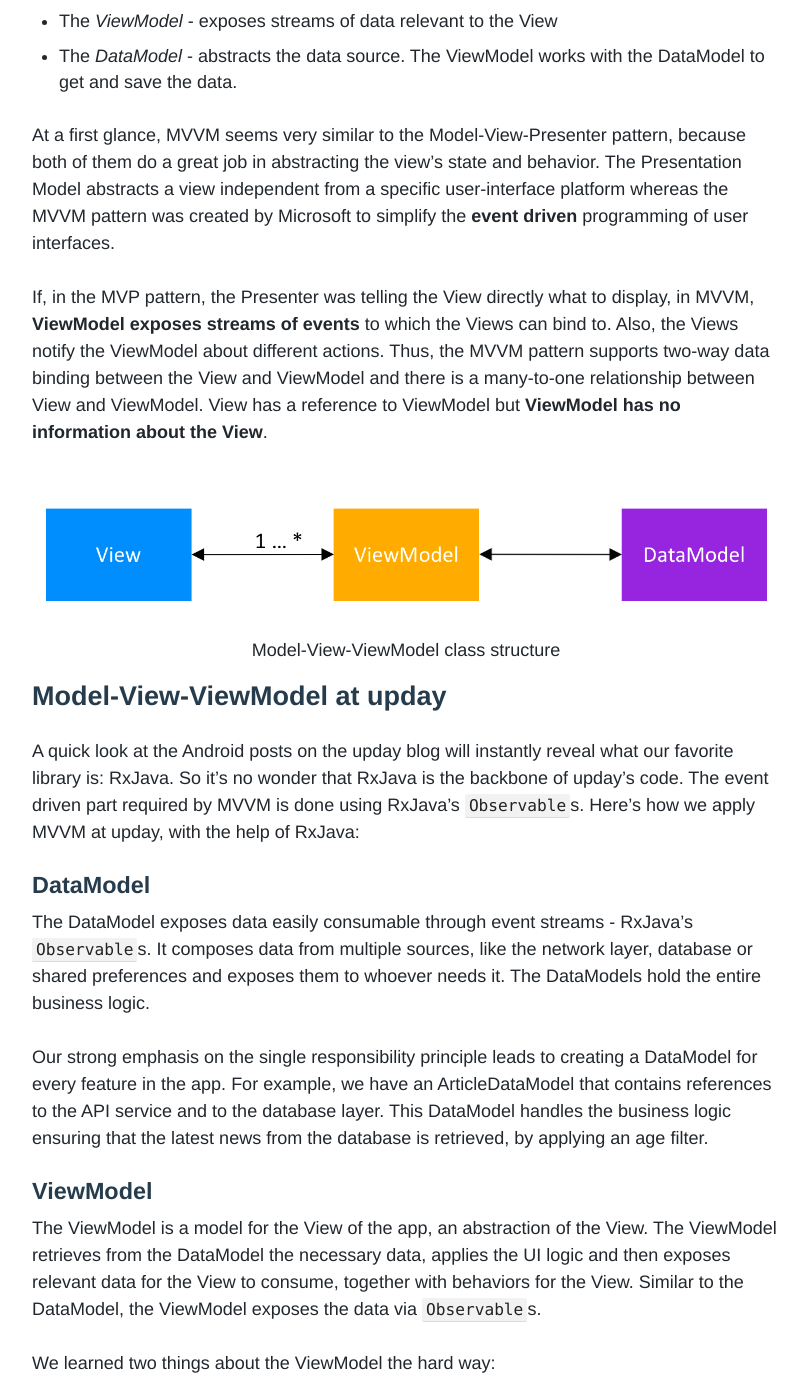
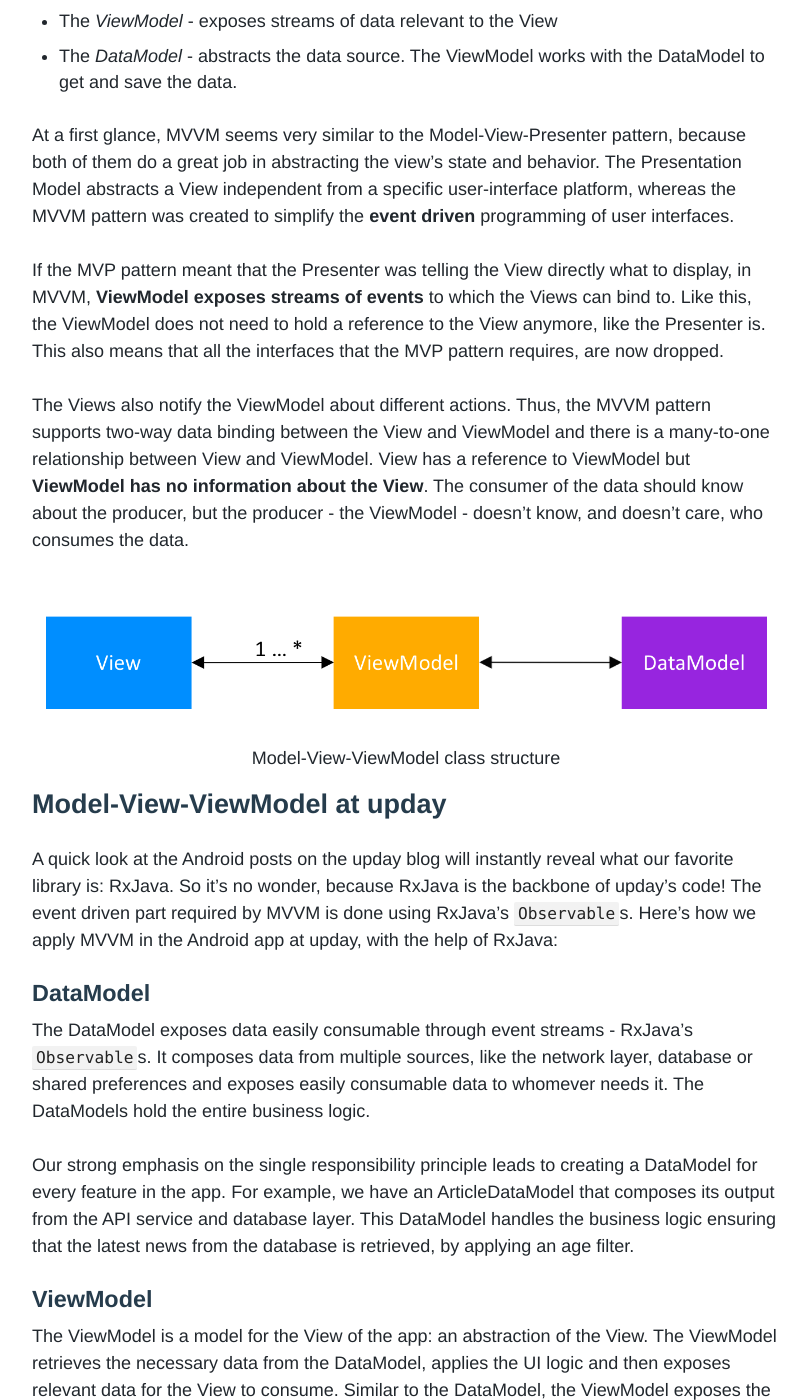
Before and after one commit to upday/upday.github.io, a Jekyll site: the page built from _posts/blog/2016-09-06-model-view-viewmodel.md, in a window 1280 px wide and 1400 px high, scrolled down 565 px. Shown: the whole window, without its empty margins (234-1041 px from the left). Built offline with Jekyll 4.4.1, drawn with Linux system fonts in a browser that asks for light colours; nearby versions of some CDN libraries; some web fonts are replaced; comment, search, counter and statistics services are not loaded; some of the changed text lies outside the part shown.

Commit message:
review changes

```diff
--- a/_posts/blog/2016-09-06-model-view-viewmodel.md
+++ b/_posts/blog/2016-09-06-model-view-viewmodel.md
@@ -19,9 +19,11 @@ The main players in the MVVM pattern are:
 * The *ViewModel* - exposes streams of data relevant to the View
 * The *DataModel* - abstracts the data source. The ViewModel works with the DataModel to get and save the data.
 
-At a first glance, MVVM seems very similar to the Model-View-Presenter pattern, because both of them do a great job in abstracting the view's state and behavior. The Presentation Model abstracts a view independent from a specific user-interface platform whereas the MVVM pattern was created by Microsoft to simplify the **event driven** programming of user interfaces.
+At a first glance, MVVM seems very similar to the Model-View-Presenter pattern, because both of them do a great job in abstracting the view's state and behavior. The Presentation Model abstracts a View independent from a specific user-interface platform, whereas the MVVM pattern was created to simplify the **event driven** programming of user interfaces.
 
-If, in the MVP pattern, the Presenter was telling the View directly what to display, in MVVM, **ViewModel exposes streams of events** to which the Views can bind to. Also, the Views notify the ViewModel about different actions. Thus, the MVVM pattern supports two-way data binding between the View and ViewModel and there is a many-to-one relationship between View and ViewModel. View has a reference to ViewModel but **ViewModel has no information about the View**.
+If the MVP pattern meant that the Presenter was telling the View directly what to display, in MVVM, **ViewModel exposes streams of events** to which the Views can bind to. Like this, the ViewModel does not need to hold a reference to the View anymore, like the Presenter is. This also means that all the interfaces that the MVP pattern requires, are now dropped.
+
+The Views also notify the ViewModel about different actions. Thus, the MVVM pattern supports two-way data binding between the View and ViewModel and there is a many-to-one relationship between View and ViewModel. View has a reference to ViewModel but **ViewModel has no information about the View**. The consumer of the data should know about the producer, but the producer - the ViewModel - doesn't know, and doesn't care, who consumes the data.
 
 <center>
 <picture>
@@ -32,25 +34,25 @@ If, in the MVP pattern, the Presenter was telling the View directly what to disp
 
 ## Model-View-ViewModel at upday
 
-A quick look at the Android posts on the upday blog will instantly reveal what our favorite library is: RxJava. So it’s no wonder that RxJava is the backbone of upday's code. The event driven part required by MVVM is done using RxJava’s `Observable`s. Here's how we apply MVVM at upday, with the help of RxJava:
+A quick look at the Android posts on the upday blog will instantly reveal what our favorite library is: RxJava. So it’s no wonder, because RxJava is the backbone of upday's code! The event driven part required by MVVM is done using RxJava’s `Observable`s. Here's how we apply MVVM in the Android app at upday, with the help of RxJava:
 
 ### DataModel
 
-The DataModel exposes data easily consumable through event streams - RxJava's `Observable`s. It composes data from multiple sources, like the network layer, database or shared preferences and exposes them to whoever needs it. The DataModels hold the entire business logic.
+The DataModel exposes data easily consumable through event streams - RxJava's `Observable`s. It composes data from multiple sources, like the network layer, database or shared preferences and exposes easily consumable data to whomever needs it. The DataModels hold the entire business logic.
 
-Our strong emphasis on the single responsibility principle leads to creating a DataModel for every feature in the app. For example, we have an ArticleDataModel that contains references to the API service and to the database layer. This DataModel handles the business logic ensuring that the latest news from the database is retrieved, by applying an age filter.
+Our strong emphasis on the single responsibility principle leads to creating a DataModel for every feature in the app. For example, we have an ArticleDataModel that composes its output from the API service and database layer. This DataModel handles the business logic ensuring that the latest news from the database is retrieved, by applying an age filter.
 
 ### ViewModel
 
-The ViewModel is a model for the View of the app, an abstraction of the View. The ViewModel retrieves from the DataModel the necessary data, applies the UI logic and then exposes relevant data for the View to consume, together with behaviors for the View. Similar to the DataModel, the ViewModel exposes the data via `Observable`s.
+The ViewModel is a model for the View of the app: an abstraction of the View. The ViewModel retrieves the necessary data from the DataModel, applies the UI logic and then exposes relevant data for the View to consume. Similar to the DataModel, the ViewModel exposes the data via `Observable`s.
 
 We learned two things about the ViewModel the hard way:
 
-* The ViewModel should expose states for the View, rather than just events. For example, if we need to display the name and the email address of a `User`, rather than creating two streams for this, we create a `DisplayableUser` object that encapsulates the two fields. The stream will emit every time the display name or the email change. Like this, we ensure that our View always displays the current state of the `User`.
+* The ViewModel should expose states for the View, rather than just events. For example, if we need to display the name and the email address of a `User`, rather than creating two streams for this, we create a `DisplayableUser` object that encapsulates the two fields. The stream will emit every time the display name or the email changes. This way, we ensure that our View always displays the current state of the `User`.
 
 * We should make sure that every action of the user goes through the ViewModel and that any possible logic of the View is moved in the ViewModel.
 
-We shared more details about these two topics in a blog post about <a href="https://upday.github.io/mvvm_rx_common_mistakes">common mistakes in MVVM + RxJava</a>.
+We wrote about these two topics in a blog post about <a href="https://upday.github.io/mvvm_rx_common_mistakes">common mistakes in MVVM + RxJava</a>.
 
 ### View
 
@@ -98,36 +100,34 @@ In case the MVVM View is a custom Android `View`, the binding is done in the con
 
 ## Testability Of The Model-View-ViewModel Classes
 
-One of the main reasons why we love the Model-View-ViewModel pattern is its high degree of testability.
+One of the main reasons why we love the Model-View-ViewModel pattern is that it is so easy to test.
 
 ### DataModel
 
-The inversion of control pattern, heavily applied in our code, and the lack of any Android classes, make the DataModel easy to unit test.
+The use of <a href="https://en.wikipedia.org/wiki/Inversion_of_control">inversion of control pattern</a>, heavily applied in our code, and the lack of any Android classes, facilitate the implementation of unit tests of the DataModel.
 
 ### ViewModel
 
-The ViewModel exposes streams of data to whoever needs to consume it. We see the Views and the unit tests as two different types of data consumers.
+We see the Views and the unit tests as two different types of consumers of data from the ViewModel.
 The ViewModel is completely separated from the UI or any Android classes, therefore straightforward to unit test.
 
-Considering the following example where the ViewModel just exposes some data from the DataModel:
+Consider the following example where the ViewModel just exposes some data from the DataModel:
 
 {% highlight java %}
 public class ViewModel {
-    @NonNull
     private final IDataModel mDataModel;
 
-    public ViewModel(@NonNull final IDataModel dataModel) {
+    public ViewModel(IDataModel dataModel) {
         mDataModel = dataModel;
     }
 
-    @NonNull
     public Observable<Data> getSomeData() {
         return mDataModel.getSomeData();
     }
 }
 {% endhighlight %}
 
-The tests for the ViewModel are easy to implement. With the help of Mockito, we are mocking the DataModel and we control the returned data for the methods used. Then, we make sure that when we subscribe to the `Observer` returned by `getSomeData()`, the expected data is emitted.
+The tests for the ViewModel are easy to implement. With the help of Mockito, we are mocking the DataModel and we control the returned data for the methods used. Then, we make sure that when we subscribe to the `Observable` returned by `getSomeData()`, the expected data is emitted.
 
 {% highlight java %}
 public class ViewModelTest {
@@ -146,7 +146,7 @@ public class ViewModelTest {
 
     @Test
     public void testGetSomeData_emitsCorrectData() {
-        SomeData data = new SomeData;
+        SomeData data = new SomeData();
         Mockito.when(mDataModel.getSomeData()).thenReturn(Observable.just(data));
         TestSubscriber<SomeData> testSubscriber = new TestSubscriber<>();
 
@@ -157,7 +157,9 @@ public class ViewModelTest {
 }
 {% endhighlight %}
 
-If the ViewModel needs access to Android classes, we create wrappers that we call `Provider`s. For example, for resources we created a `IResourceProvider`, that exposes methods like `String getString(@StringRes final int id)`. The implementation of the `IResourceProvider` will contain a reference to the `Context` but, the ViewModel will only get a reference to a `IResourceProvider` injected.
+If the ViewModel needs access to Android classes, we create wrappers that we call `Provider`s. For example, for Android resources we created a `IResourceProvider`, that exposes methods like `String getString(@StringRes final int id)`. The implementation of the `IResourceProvider` will contain a reference to the `Context` but, the ViewModel will only refer to an `IResourceProvider` injected.
+
+As we have mentioned above, and in our <a href="https://upday.github.io/mvvm_rx_common_mistakes">common mistakes</a> blog post, we are creating model objects to hold the state of the data. This also allows a higher degree of testability and control of the data that is emitted by the ViewModel.
 
 ### View
 
```
Also changed, not shown: other parts of _posts/blog/2016-09-06-model-view-viewmodel.md (+4 -4 lines).
